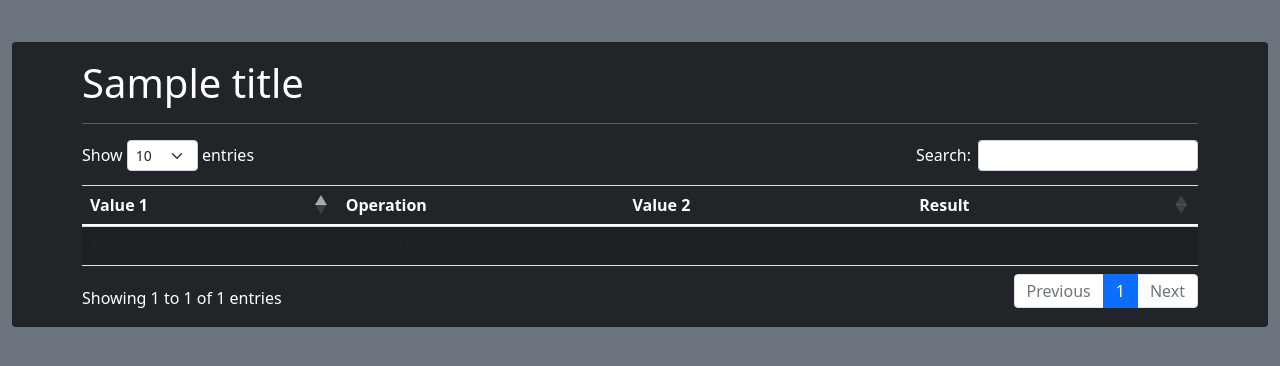
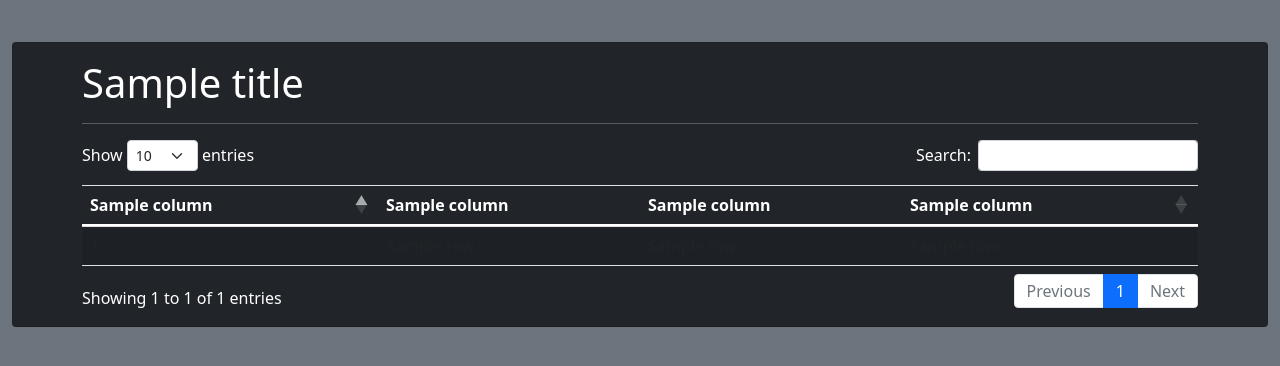
Before and after one commit to JayPatel504/flask, a Flask app: template app/templates/table.html in a window 1280 px wide. Shown: the part 58-424 px from the top of the page. Run offline with Flask 2, Linux system fonts and the light colour scheme; the template is opened without the code that fills it: most values are stand-ins (such as "Sample title", 1, 10 or a date in 2020); parts of the project's set-up code (start-up, migrations or seed data) failed here and were passed over; some libraries are stand-ins or nearby versions.

Commit message:
made more changes

```diff
--- a/app/app.py
+++ b/app/app.py
@@ -1,5 +1,5 @@
 from flask import Flask, redirect, url_for, request, render_template, flash
-
+from ..calc.calculate import Calculate
 
 app = Flask(__name__)
 app.secret_key = "super secret key"
@@ -39,16 +39,7 @@ def calc():
 
 @app.route('/results', methods = ['GET'])
 def results():
-    new_csv=[]
-    try:
-        with open('history.csv', 'r') as reader:
-            csv = reader.read().split('\n')
-        for line in csv:
-            new_csv.append(line.split(','))
-    except Exception as e:
-        print(e)
-    if request.method == 'GET':
-        return render_template('table.html', title='Bootstrap Table', csv=reversed(new_csv))
+    return render_template('table.html', title='Bootstrap Table', df=Calculate.getDF())
 
 if __name__ == '__main__':
    app.run(debug = True,port=7894)
--- a/app/templates/table.html
+++ b/app/templates/table.html
@@ -36,19 +36,19 @@
         <table id="data" class="table table-striped text-white">
             <thead>
             <tr>
-                <th>Value 1</th>
-                <th>Operation</th>
-                <th>Value 2</th>
-                <th>Result</th>
+                <th>{{df.columns[0]}}</th>
+                <th>{{df.columns[1]}}</th>
+                <th>{{df.columns[2]}}</th>
+                <th>{{df.columns[3]}}</th>
             </tr>
             </thead>
             <tbody>
-                {% for line in csv %}
+                {% for index,row in df.iterrows() %}
                 <tr>
-                    <td>{{line[0]}}</td>
-                    <td>{{line[1]}}</td>
-                    <td>{{line[2]}}</td>
-                    <td>{{line[3]}}</td>
+                    <td>{{row[0]}}</td>
+                    <td>{{row[1]}}</td>
+                    <td>{{row[2]}}</td>
+                    <td>{{row[3]}}</td>
                 </tr>
                 {% endfor %}
             </tbody>
--- a/calc/calculate.py
+++ b/calc/calculate.py
@@ -3,7 +3,7 @@ from calc.history.calculator import Calculator
 
 #the calculator class just contains the methods to calculate
 class Calculate:
-    """ This is the Calculator class"""
+    """ This is the Calculate class"""
     #the calculator class just calls methods on Calculator class
     @staticmethod
     def get_last_result_value():
@@ -35,9 +35,9 @@ class Calculate:
     def getHistory():
         """ Get history """
         return Calculator.history
-    def getHistoryFromCSV():
+    def getDF():
         """Read from CSV"""
-        return Calculator.readHistoryFromCSV()
+        return Calculator.getdf()
     @staticmethod
     def writeHistoryToCSV():
         """Write to CSV """
```
Also changed, not shown: calc/history/calculator.py (+15 -29 lines), calc/history/__init__.py (added), calc/operation/__init__.py (added), csv/__init__.py (added).
